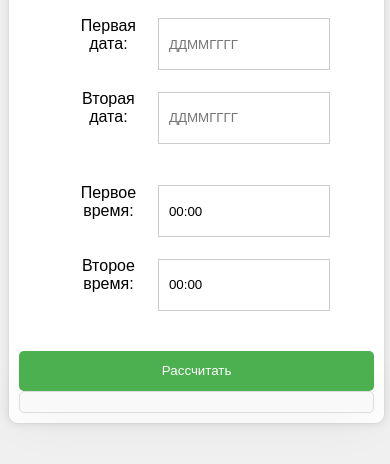
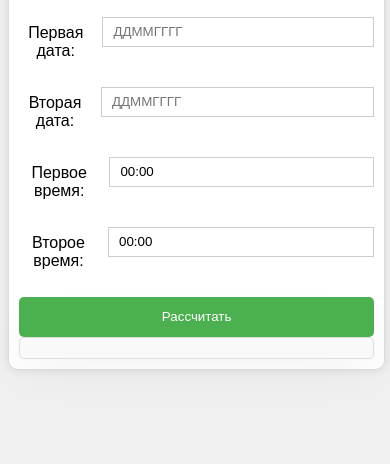
Before and after one commit to Zhartovsky7/time-counting, a plain HTML site: page index.html in a window 390 px wide. Shown: the part 82-546 px from the top of the page. Drawn offline with Linux system fonts and the light colour scheme.

Commit message:
Update index3.html

```diff
--- a/index.html
+++ b/index.html
@@ -20,9 +20,18 @@
             text-align: center; /* Центрировать содержимое */
         }
 
-        label {
-            display: inline-block;
-            width: 120px; /* Уменьшить ширину метки */
+        .row {
+            display: flex;
+            justify-content: space-between;
+        }
+
+        .input-group {
+            display: flex;
+            align-items: center;
+        }
+
+        .input-group label {
+            margin-right: 10px;
         }
 
         input[type="text"] {
@@ -31,11 +40,6 @@
             margin-bottom: 20px;
             padding: 10px;
             border: 1px solid #ccc;
-            margin-left: 0px; /* Добавить отступ слева */
-        }
-
-        .row {
-            margin-bottom: 20px;
         }
 
         button[type="submit"] {
@@ -75,17 +79,22 @@
         }
 
         @media (max-width: 768px) {
+            .row {
+                flex-direction: column;
+            }
+
+            .input-group {
+                margin-bottom: 20px;
+            }
+
+            input[type="text"] {
+                width: 100%;
+                box-sizing: border-box;
+            }
+
             #container {
                 width: 95%;
                 padding: 10px;
-            }
-
-            label {
-                width: 90px;
-            }
-
-            input[type="text"] {
-                width: 150px;
             }
 
             #result {
@@ -103,17 +112,25 @@
         <h2>Подсчет времени</h2>
         <form id="date-form">
             <div class="row">
+                <div class="input-group">
                     <label for="start-date">Первая дата:</label>
                     <input type="text" id="start-date" placeholder="ДДММГГГГ" required>
+                </div>
+                <div class="input-group">
                     <label for="end-date">Вторая дата:</label>
                     <input type="text" id="end-date" placeholder="ДДММГГГГ" required>
                 </div>
+            </div>
 
             <div class="row">
+                <div class="input-group">
                     <label for="start-time">Первое время:</label>
                     <input type="text" id="start-time" placeholder="ЧЧММ" value="00:00">
+                </div>
+                <div class="input-group">
                     <label for="end-time">Второе время:</label>
                     <input type="text" id="end-time" placeholder="ЧЧММ" value="00:00">
+                </div>
             </div>
 
             <button type="submit">Рассчитать</button>
```
Lines whose indentation alone changed are shown as unchanged.
